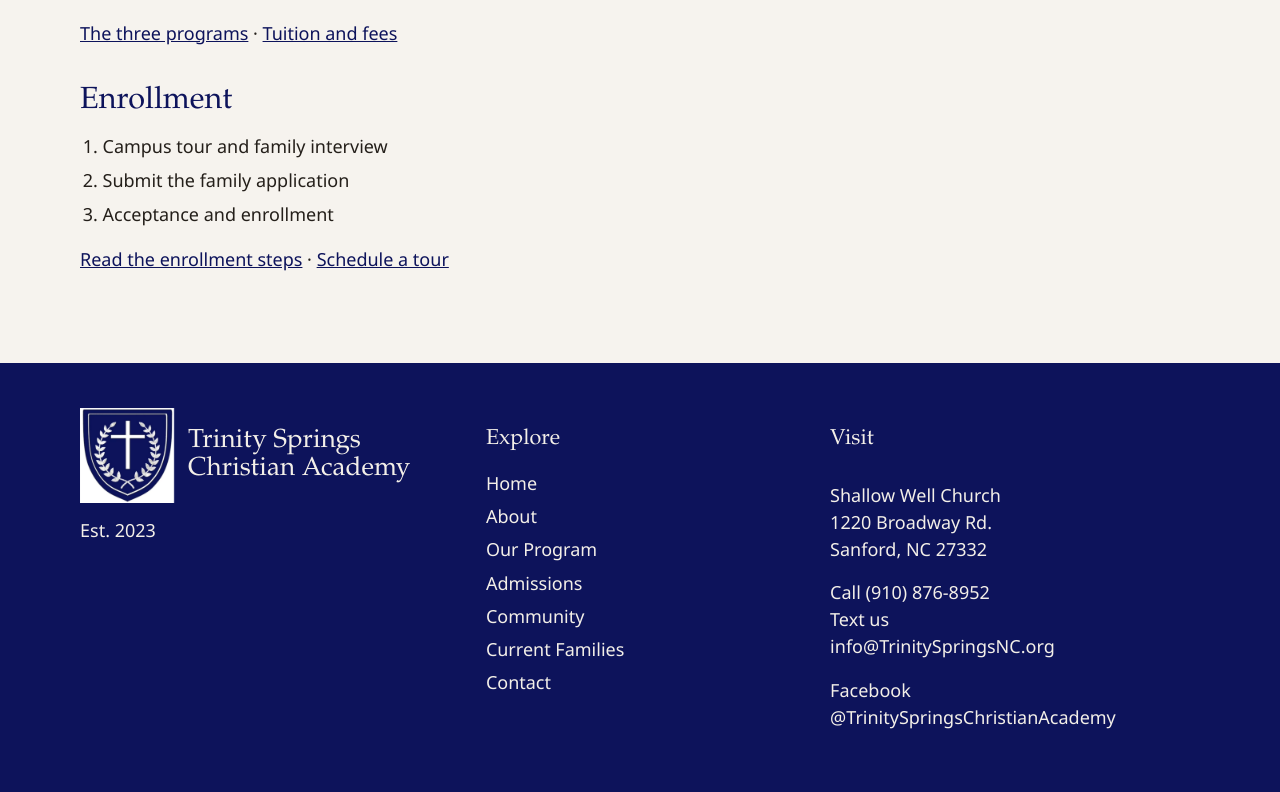
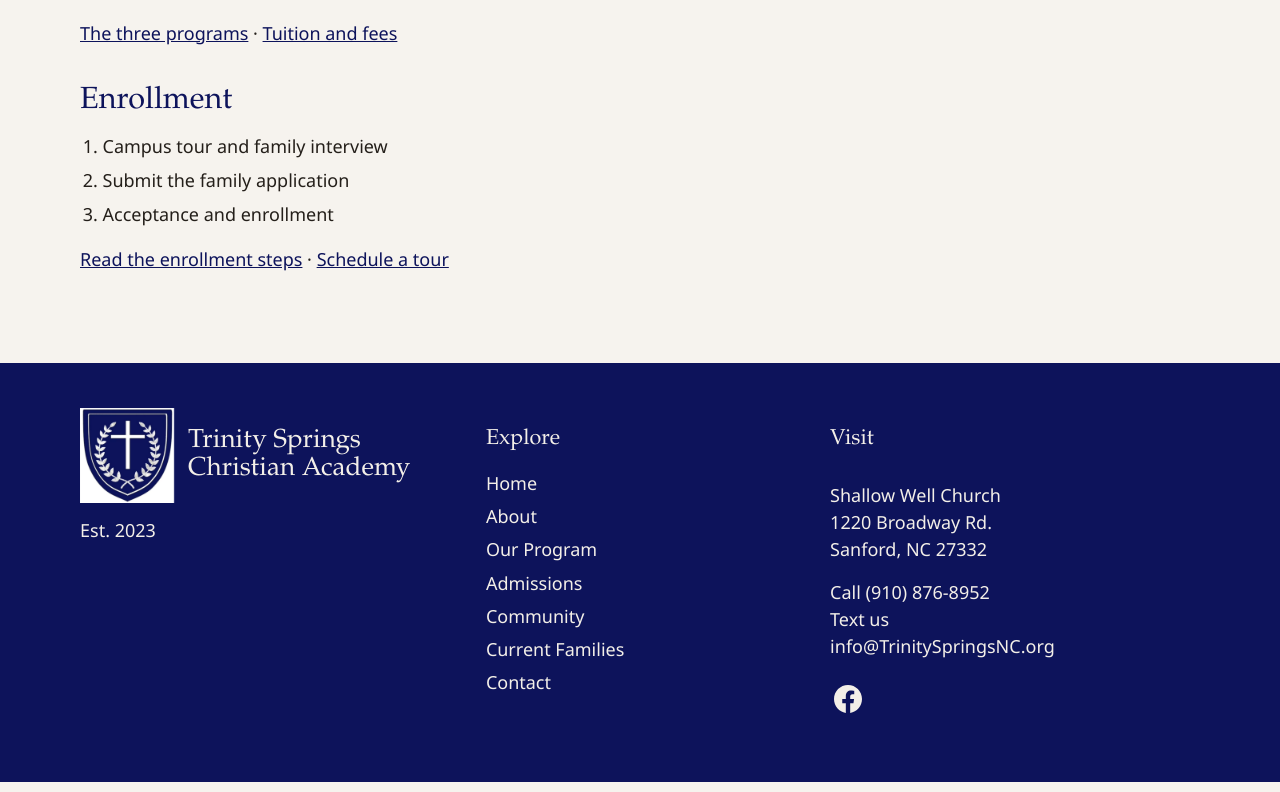
Before and after one commit to Dionne-Stratton/gina-project-trinity-springs-nc, a React (Vite) app in the folder trinity-springs-nc-vite/: page / in a window 1280 px wide. Shown: the part 1886-2678 px from the top of the page. Built offline with nearby package versions, Linux system fonts and the light colour scheme.

Commit message:
Use accessible Facebook icon in shared contact display

```diff
--- a/trinity-springs-nc-vite/src/components/ContactFacts.jsx
+++ b/trinity-springs-nc-vite/src/components/ContactFacts.jsx
@@ -20,8 +20,17 @@ export default function ContactFacts() {
         </a>
       </p>
       <p>
-        <a href={organization.facebook} target="_blank" rel="noreferrer">
-          Facebook {organization.facebookLabel}
+        <a
+          href={organization.facebook}
+          target="_blank"
+          rel="noreferrer"
+          aria-label="Trinity Springs Christian Academy on Facebook"
+          title="Find us on Facebook"
+          style={{ display: 'inline-flex', alignItems: 'center', justifyContent: 'center', minWidth: 44, minHeight: 44 }}
+        >
+          <svg width="28" height="28" viewBox="0 0 24 24" fill="currentColor" aria-hidden="true" focusable="false">
+            <path d="M24 12.073C24 5.405 18.627 0 12 0S0 5.405 0 12.073C0 18.1 4.388 23.095 10.125 24v-8.437H7.078v-3.49h3.047V9.413c0-3.025 1.792-4.697 4.533-4.697 1.312 0 2.686.236 2.686.236v2.97h-1.513c-1.491 0-1.956.931-1.956 1.887v2.264h3.328l-.532 3.49h-2.796V24C19.612 23.095 24 18.1 24 12.073z" />
+          </svg>
         </a>
       </p>
     </address>
```
